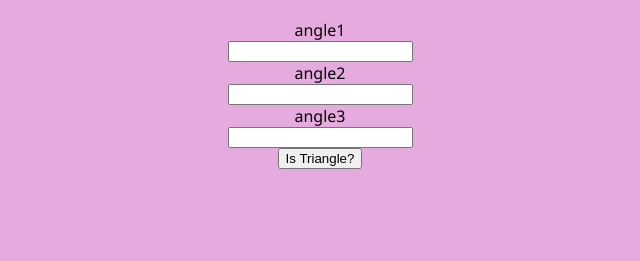
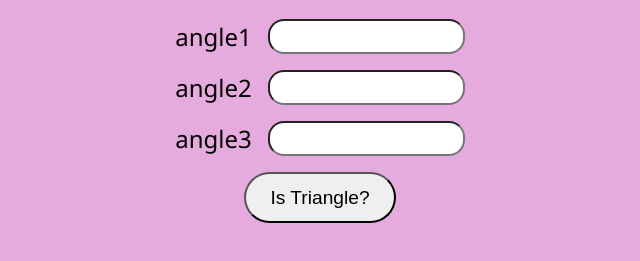
Before and after one commit to Yashmalhotra98/mark-12-fun-with-triangles, a plain HTML site: page isTriangle.html in a window 1280 px wide. Shown: the part 67-328 px from the top of the page, without its empty margins (320-960 px from the left). Drawn offline with Linux system fonts and the light colour scheme.

Commit message:
style: generic.css

```diff
--- a/generic.css
+++ b/generic.css
@@ -37,7 +37,7 @@ body,
     outline: none;
 }
 
-#is-triangle-button,
+#btn-is-triangle,
 .button {
     padding: .8rem 1.5rem;
     font-size: 1.2rem;
--- a/isTriangle.html
+++ b/isTriangle.html
@@ -15,12 +15,18 @@
 <body>
     <div class="main">
         <h1>Is Triangle?</h1>
-        <label for="angle1">angle1</label>
-        <input type="number" class="input-angle" />
-        <label for="angle2">angle2</label>
-        <input type="number" class="input-angle" />
-        <label for="angle3">angle3</label>
-        <input type="number" class="input-angle" />
+        <div class="input-container">
+            <label for="angle1">angle1</label>
+            <input type="number" class="input-angle" class="" />
+        </div>
+        <div class="input-container">
+            <label for="angle2">angle2</label>
+            <input type="number" class="input-angle" />
+        </div>
+        <div class="input-container">
+            <label for="angle3">angle3</label>
+            <input type="number" class="input-angle" />
+        </div>
         <div id="output"></div>
         <button id="btn-is-triangle">Is Triangle?</button>
     </div>
```
